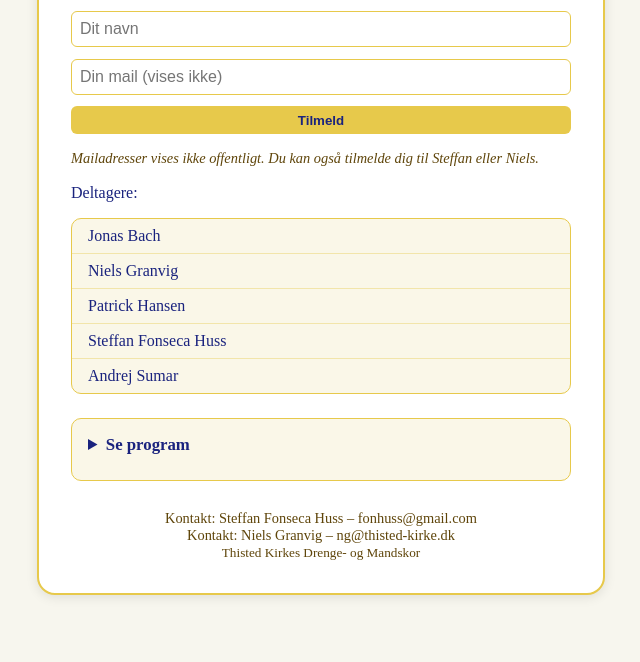
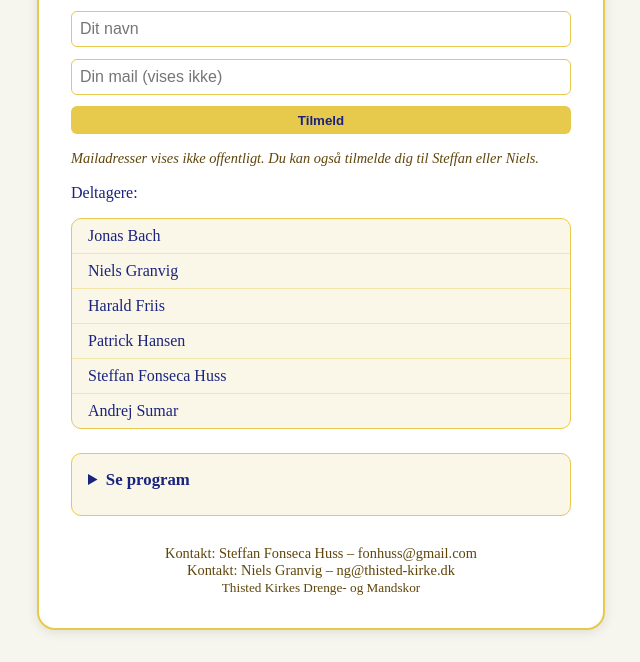
Before and after one commit to Fonhuss/TKDM-gammelkorweekend, a plain HTML site: page index.html in a window 1280 px wide. Shown: the part 288-950 px from the top of the page, without its empty margins (319-959 px from the left). Before the commit the page ends 915 px from the top, so only its background shows below. Drawn offline with Linux system fonts and the light colour scheme; a web font is replaced by a local one.

Commit message:
Update index.html

```diff
--- a/index.html
+++ b/index.html
@@ -134,6 +134,7 @@
     <ul class="participants">
       <li>Jonas Bach</li>
       <li>Niels Granvig</li>
+      <li>Harald Friis</li>
       <li>Patrick Hansen</li>
       <li>Steffan Fonseca Huss</li>
       <li>Andrej Sumar</li>
```
